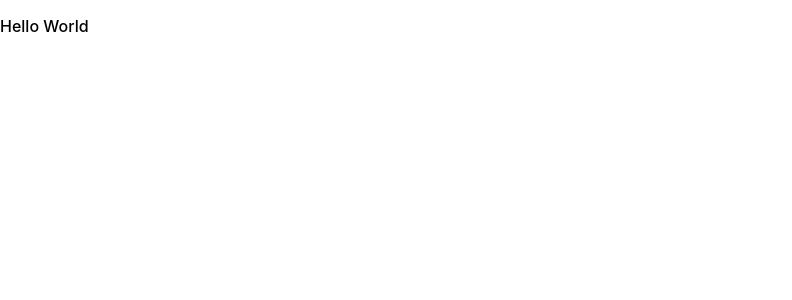
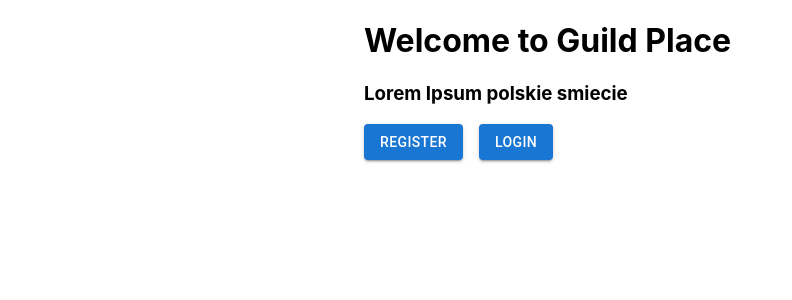
Before and after one commit to MATwiY/guild-place, a React (Create React App) app: page / in a window 1280 px wide. Shown: the top 300 px of the page, without its empty margins (0-792 px from the left). Built offline with nearby package versions, Linux system fonts and the light colour scheme.

Commit message:
f: add welcome page with content login register

```diff
--- a/src/index.tsx
+++ b/src/index.tsx
@@ -3,6 +3,7 @@ import ReactDOM from "react-dom/client";
 import "./index.css";
 import reportWebVitals from "./reportWebVitals";
 import { DashboardPage } from "./modules/Dashboard/pages";
+import { WelcomePage } from "./modules/Welcome/pages/WelcomePage";
 
 const root = ReactDOM.createRoot(
   document.getElementById("root") as HTMLElement
@@ -10,7 +11,7 @@ const root = ReactDOM.createRoot(
 
 root.render(
   <React.StrictMode>
-    <DashboardPage />
+    <WelcomePage />
   </React.StrictMode>
 );
 
--- /dev/null
+++ b/src/modules/Welcome/index.ts
@@ -0,0 +1 @@
+export * from "./pages";
--- /dev/null
+++ b/src/modules/Welcome/pages/WelcomePage/WelcomePage.tsx
@@ -0,0 +1,18 @@
+import { Grid, Box, Button, Container, Stack } from "@mui/material";
+import React from "react";
+import styles from "./WelcomePage.module.scss";
+
+export const WelcomePage: React.FC = () => {
+  return (
+    <>
+      <Container maxWidth="sm">
+        <h1>Welcome to Guild Place </h1>
+        <h3>Lorem Ipsum polskie smiecie </h3>
+        <Stack spacing={2} direction="row">
+          <Button variant="contained">REGISTER</Button>
+          <Button variant="contained">LOGIN</Button>
+        </Stack>
+      </Container>
+    </>
+  );
+};
--- /dev/null
+++ b/src/modules/Welcome/pages/WelcomePage/index.ts
@@ -0,0 +1 @@
+export * from "./WelcomePage";
--- /dev/null
+++ b/src/modules/Welcome/pages/index.ts
@@ -0,0 +1 @@
+export * from "./WelcomePage";
```
Also changed, not shown: src/modules/Welcome/pages/WelcomePage/WelcomePage.module.scss (added), 1 other file (tests, documents, lock files or other folders).
